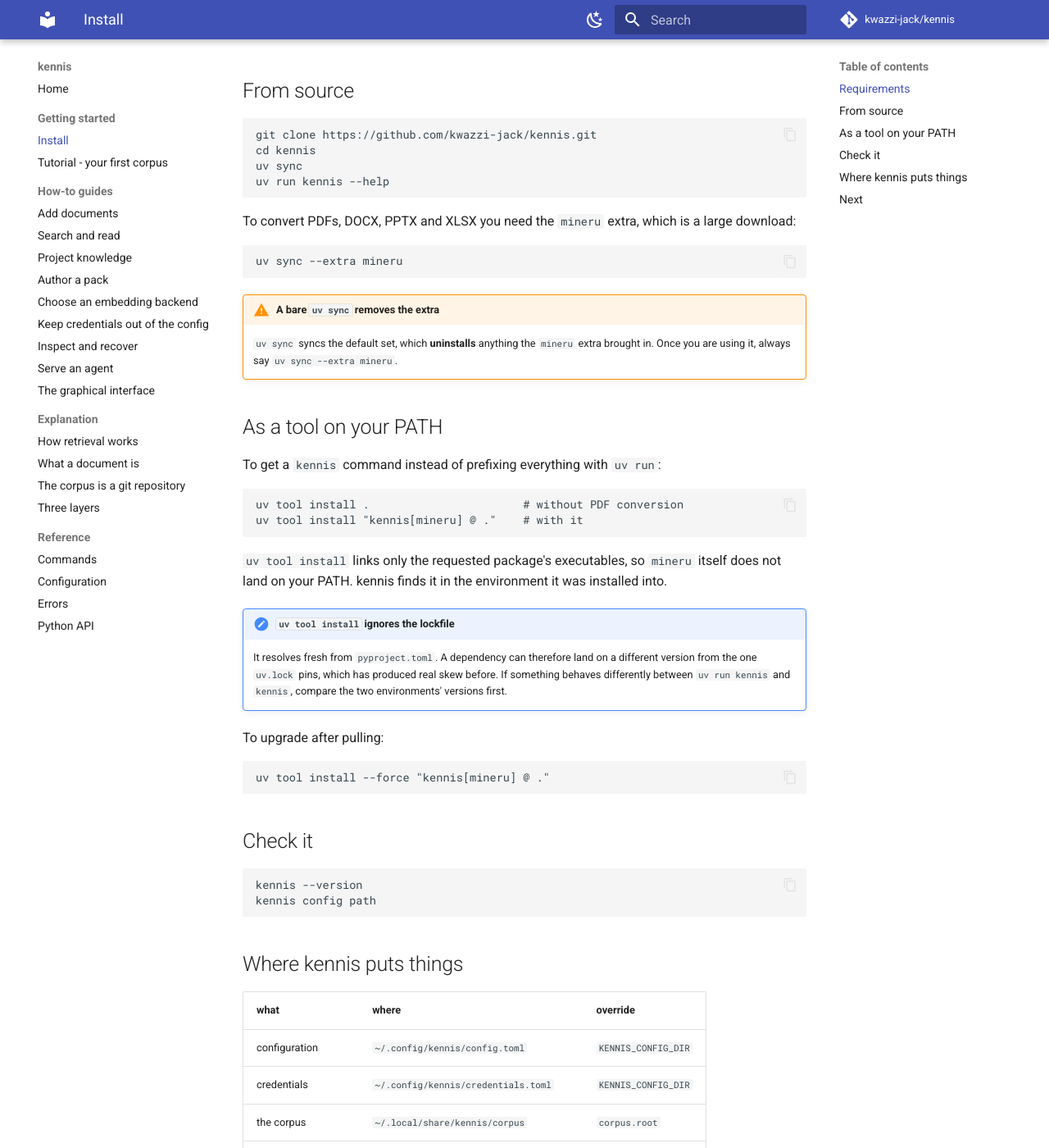
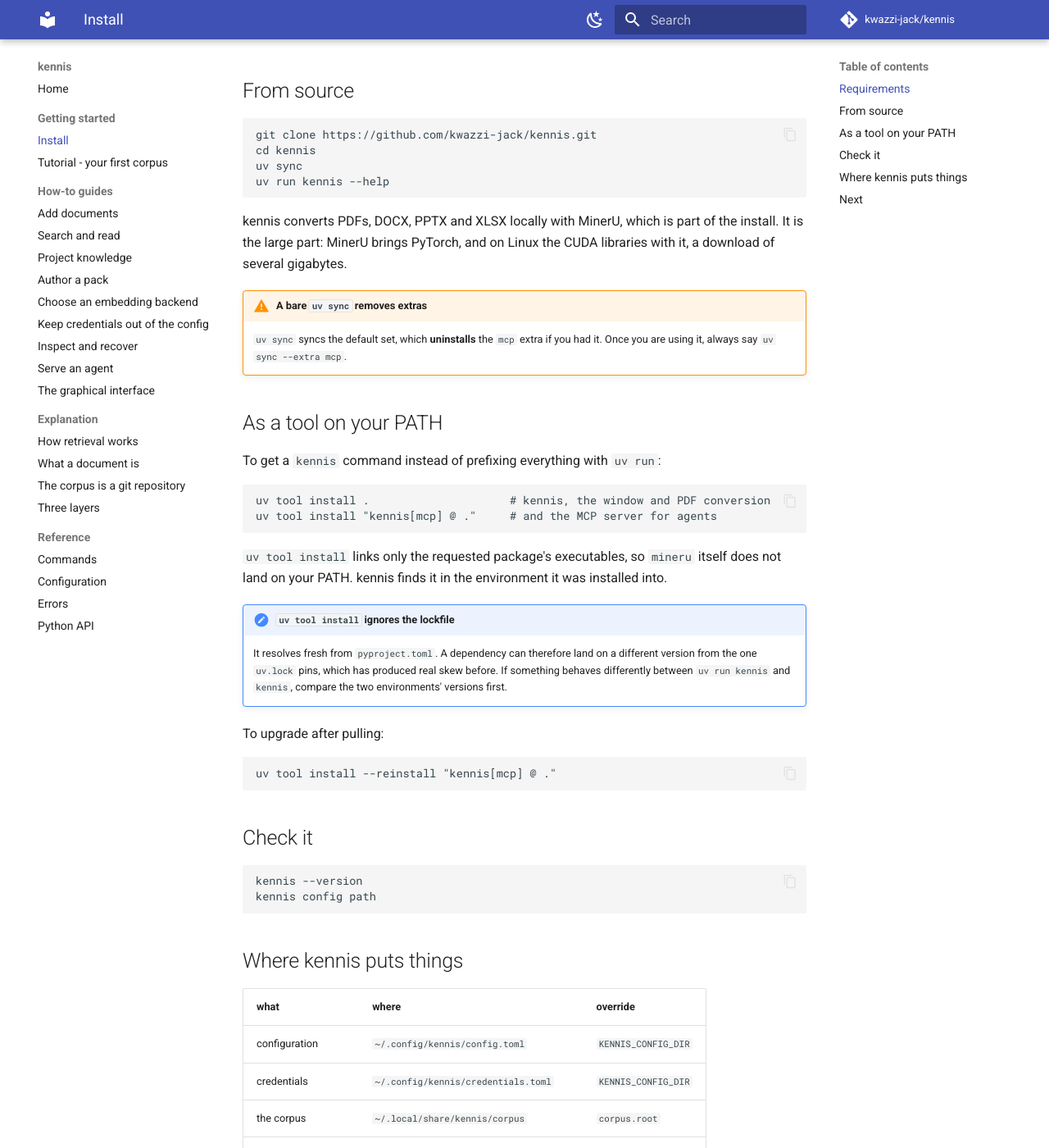
Before and after one commit to kwazzi-jack/kennis, an MkDocs documentation site: the page built from docs/getting-started/install.md, in a window 1280 px wide and 1400 px high, scrolled down 467 px. Shown: the whole window at 82% size. Built offline with MkDocs 1.6.1 and Material for MkDocs 9.7.7, drawn with Linux system fonts in a browser that asks for light colours; comment, search, counter and statistics services are not loaded.

Commit message:
build(deps)!: move the window and mineru into the base install

````diff
--- a/docs/getting-started/install.md
+++ b/docs/getting-started/install.md
@@ -20,25 +20,21 @@
 uv run kennis --help
 ```
 
-To convert PDFs, DOCX, PPTX and XLSX you need the `mineru` extra, which is a
-large download:
+kennis converts PDFs, DOCX, PPTX and XLSX locally with MinerU, which is part
+of the install. It is the large part: MinerU brings PyTorch, and on Linux the
+CUDA libraries with it, a download of several gigabytes.
 
-```
-uv sync --extra mineru
-```
-
-!!! warning "A bare `uv sync` removes the extra"
-    `uv sync` syncs the default set, which **uninstalls** anything the
-    `mineru` extra brought in. Once you are using it, always say
-    `uv sync --extra mineru`.
+!!! warning "A bare `uv sync` removes extras"
+    `uv sync` syncs the default set, which **uninstalls** the `mcp` extra if
+    you had it. Once you are using it, always say `uv sync --extra mcp`.
 
 ## As a tool on your PATH
 
 To get a `kennis` command instead of prefixing everything with `uv run`:
 
 ```
-uv tool install .                       # without PDF conversion
-uv tool install "kennis[mineru] @ ."    # with it
+uv tool install .                     # kennis, the window and PDF conversion
+uv tool install "kennis[mcp] @ ."     # and the MCP server for agents
 ```
 
 `uv tool install` links only the requested package's executables, so `mineru`
@@ -54,7 +50,7 @@
 To upgrade after pulling:
 
 ```
-uv tool install --force "kennis[mineru] @ ."
+uv tool install --reinstall "kennis[mcp] @ ."
 ```
 
 ## Check it
````
Also changed, not shown: README.md (+5 -5 lines), docs/how-to/add-documents.md (+1 -5 lines), docs/how-to/the-interface.md (+0 -7 lines), docs/index.md (+3 -2 lines), docs/reference/_settings-table.md (+1 -1 lines), pyproject.toml (+12 -9 lines), 9 other files.
